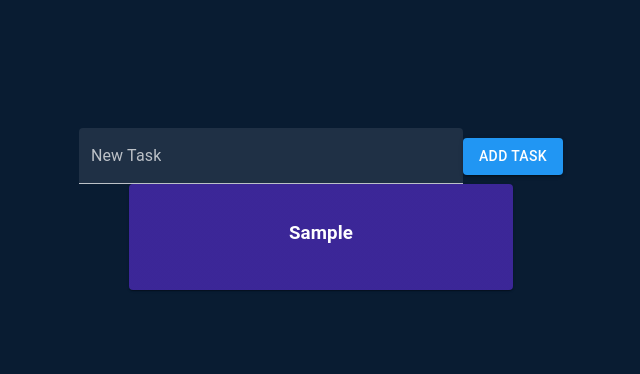
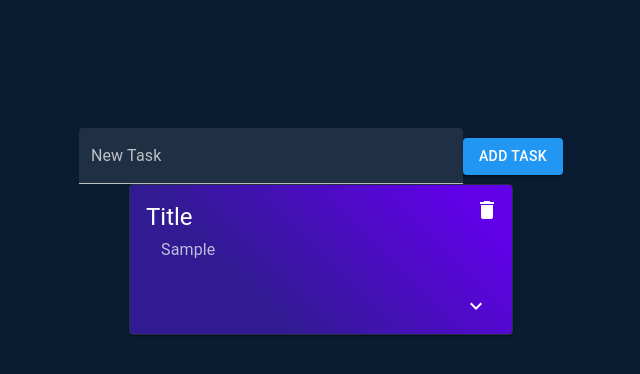
Before and after one commit to Hack-Trinity-Team-7-2024/frontend, a React (Create React App) app: page / in a window 1280 px wide. Both pictures are taken after typing "Sample" into the empty fields and a click on the button "ADD TASK". Shown: the top 374 px of the page, without its empty margins (319-959 px from the left). Built offline with nearby package versions, Linux system fonts and the light colour scheme.

Commit message:
Styled Task Cards

```diff
--- a/src/Components/Task.js
+++ b/src/Components/Task.js
@@ -1,12 +1,85 @@
 import React from 'react';
-import { Card, CardContent } from '@mui/material';
+import { Card, CardContent, CardActions, Typography, IconButton } from '@mui/material';
+import { styled } from '@mui/material/styles';
+import Collapse from '@mui/material/Collapse';
+import ExpandMoreIcon from '@mui/icons-material/ExpandMore';
+import DeleteIcon from '@mui/icons-material/Delete';
 
-const Task = ({ title }) => {
+const ExpandMore = styled((props) => {
+  const { expand, ...other } = props;
+  return <IconButton {...other} />;
+})(({ theme, expand }) => ({
+  transform: !expand ? 'rotate(0deg)' : 'rotate(180deg)',
+  marginLeft: 'auto',
+  transition: theme.transitions.create('transform', {
+    duration: theme.transitions.duration.shortest,
+  }),
+}));
+
+const Task = ({ title, description, subTasks }) => {
+  const [expanded, setExpanded] = React.useState(false);
+
+  const handleExpandClick = () => {
+    setExpanded(!expanded);
+  };
+
+  const cardStyle = {
+    position: 'relative', // Ensure proper positioning for absolute element
+    width: '30vw',
+    marginBottom: '10px',
+    border: '1px solid #293045',
+    textAlign: 'left',
+    background: 'linear-gradient(45deg, #311b92 30%, #6200ea 90%)',
+    transition: 'box-shadow 0.3s ease',
+    '&:hover': {
+      boxShadow: '0 4px 8px rgba(0, 0, 0, 0.1), 0 6px 20px rgba(0, 0, 0, 0.15)',
+      transition: 'box-shadow 0.3s ease',
+    },
+  };
+
+  const deleteButtonStyle = {
+    position: 'absolute',
+    top: '5px',
+    right: '5px',
+  };
+
+  const handleDeleteClick = () => {
+    // Implement your delete logic here
+    console.log('Delete clicked for task:', title);
+  };
+
   return (
-    <Card style={{ width: '30vw', marginBottom: '10px' }}>
+    <Card style={cardStyle}>
       <CardContent>
-        <h3>{title}</h3>
+        <IconButton
+          aria-label="delete"
+          onClick={handleDeleteClick}
+          style={deleteButtonStyle}
+        >
+          <DeleteIcon />
+        </IconButton>
+        <Typography variant="h5" component="div">
+          {title}
+        </Typography>
+        <Typography variant="body1" color="text.secondary" style={{ paddingTop: '5px', paddingLeft: '15px'}}>
+          {description}
+        </Typography>
       </CardContent>
+      <CardActions style={{ justifyContent: 'flex-end', padding: '8px 16px' }}>
+        <ExpandMore
+          expand={expanded}
+          onClick={handleExpandClick}
+          aria-expanded={expanded}
+          aria-label="show more"
+        >
+          <ExpandMoreIcon />
+        </ExpandMore>
+      </CardActions>
+      <Collapse in={expanded} timeout="auto" unmountOnExit>
+        <CardContent>
+          {subTasks}
+        </CardContent>
+      </Collapse>
     </Card>
   );
 };
--- a/src/Components/TaskList.js
+++ b/src/Components/TaskList.js
@@ -5,7 +5,7 @@ const TaskList = ({ tasks }) => {
   return (
     <div style={{ display: 'flex', flexDirection: 'column', alignItems: 'center' }}>
       {tasks.map(task => (
-        <Task key={task.id} title={task.text} />
+        <Task key={task.id} title="Title" description={task.text} subTasks={<code>1. Complete Task<br/>2. Profit</code>}/>
       ))}
     </div>
   );
--- a/src/Components/TypingPopup.js
+++ b/src/Components/TypingPopup.js
@@ -1,4 +1,4 @@
-import React, { useState, useEffect } from 'react';
+import React, { useState } from 'react';
 import { TextField, Button } from '@mui/material';
 import '../Styles/TypingPopup.css';
 
```
Also changed, not shown: src/Styles/Task.css (added, +13 -0 lines).
